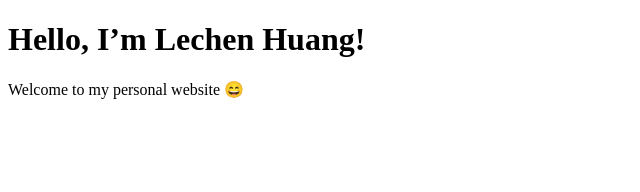
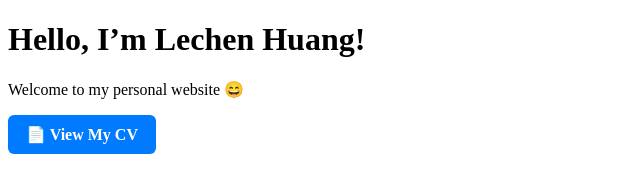
Before and after one commit to huanglechen/huanglechen.github.io, a plain HTML site: page index.html in a window 1280 px wide. Shown: the whole page, without its empty margins (0-640 px from the left). Drawn offline with Linux system fonts and the light colour scheme.

Commit message:
Add CV link to personal website

```diff
--- a/index.html
+++ b/index.html
@@ -9,3 +9,14 @@
   <p>Welcome to my personal website 😄</p>
 </body>
 </html>
+<a href="Lechen_Huang_CV.pdf" target="_blank" style="
+  display:inline-block;
+  padding:10px 18px;
+  background:#007bff;
+  color:white;
+  border-radius:6px;
+  text-decoration:none;
+  font-weight:bold;
+">
+📄 View My CV
+</a>
```
